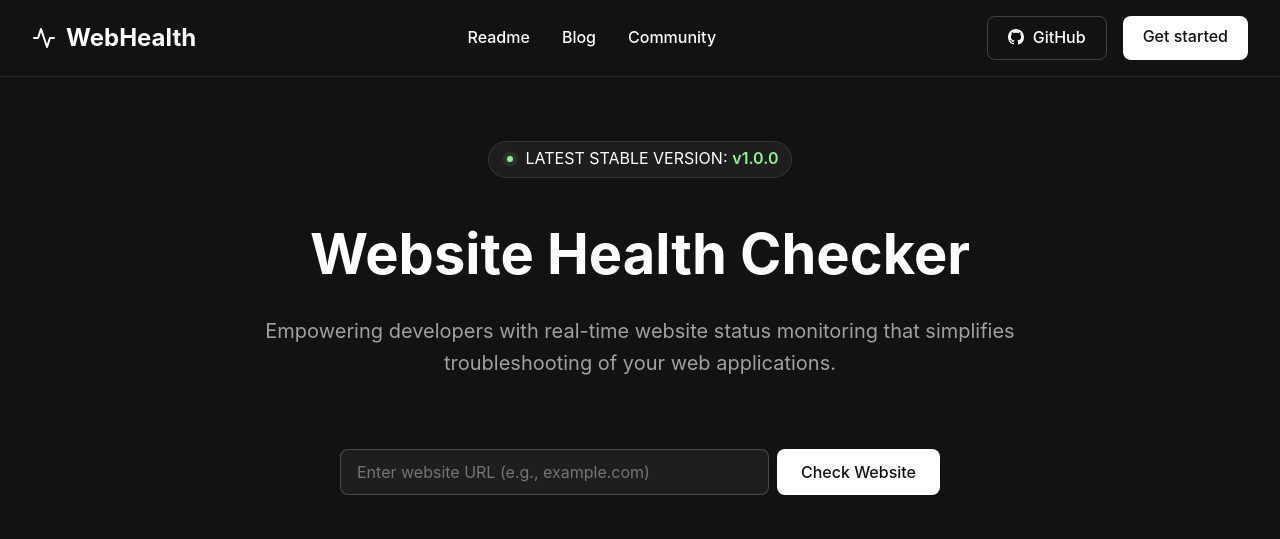
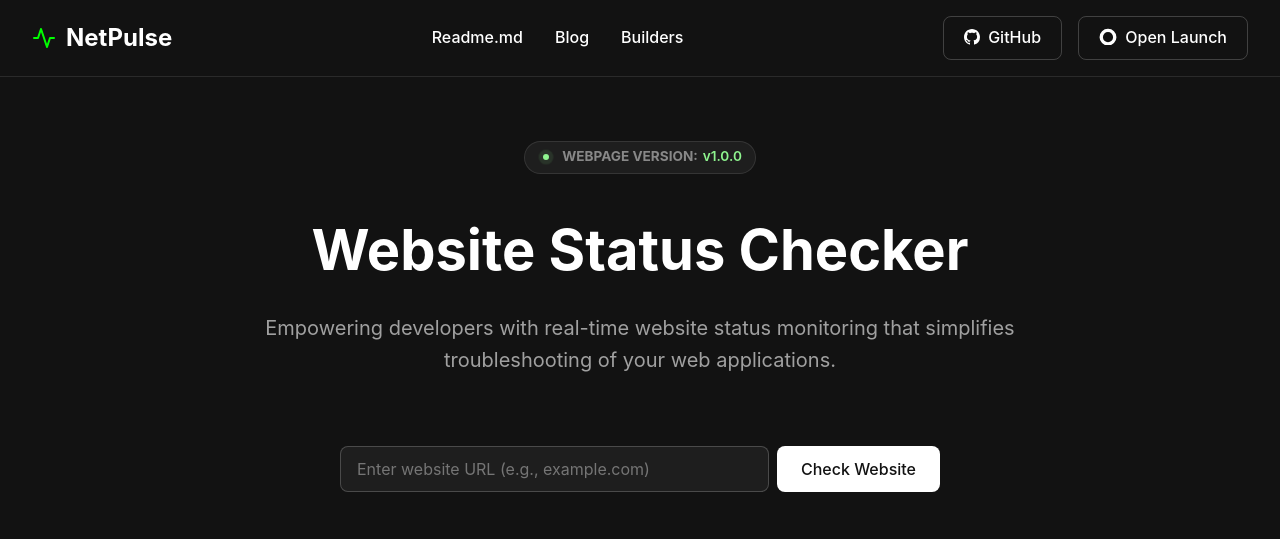
Before and after one commit to abhirajadhikary06/WHC, a Flask app: page / in a window 1280 px wide. Shown: the top 539 px of the page. Run offline with Flask 3, Linux system fonts and the light colour scheme; data that the repository does not hold is empty; some libraries are stand-ins or nearby versions.

Commit message:
Added updates

```diff
--- a/etl.py
+++ b/etl.py
@@ -52,15 +52,14 @@ def check_website(url):
     cur = conn.cursor()
     cur.execute("""
         INSERT INTO website_checks_log (
-            url, status_code, status_message, response_time_ms, checked_at, error_message
-        ) VALUES (%s, %s, %s, %s, %s, %s)
+            url, status_code, status_message, response_time_ms, checked_at
+        ) VALUES (%s, %s, %s, %s, %s)
     """, (
         result['url'],
         result['status_code'],
         result['status_message'],
         result['response_time_ms'],
         result['checked_at'],
-        result['error_message']
     ))
     conn.commit()
     cur.close()
--- a/templates/index.html
+++ b/templates/index.html
@@ -3,22 +3,23 @@
 <head>
     <meta charset="UTF-8">
     <meta name="viewport" content="width=device-width, initial-scale=1.0">
-    <title>Website Health Checker</title>
+    <title>NetPulse</title>
+    <link rel="icon" type="image/svg+xml" href="{{ url_for('static', filename='favicon.svg') }}">
     <link rel="stylesheet" href="{{ url_for('static', filename='style.css') }}">
 </head>
 <body>
     <div class="navbar">
         <a href="/" class="logo">
-            <svg viewBox="0 0 24 24" fill="none" stroke="currentColor" stroke-width="2" stroke-linecap="round" stroke-linejoin="round">
+            <svg viewBox="0 0 24 24" fill="none" stroke="#00ff00" stroke-width="2" stroke-linecap="round" stroke-linejoin="round">
                 <polyline points="22 12 18 12 15 21 9 3 6 12 2 12"></polyline>
             </svg>
-            WebHealth
+            NetPulse
         </a>
 
         <div class="nav-links">
-            <a href="/documentation">Readme</a>
-            <a href="/blog">Blog</a>
-            <a href="/community">Community</a>
+            <a href="https://github.com/abhirajadhikary06/WHC/blob/main/README.md">Readme.md</a>
+            <a href="https://developer.mozilla.org/en-US/docs/Web/HTTP/Reference/Status">Blog</a>
+            <a href="/team">Builders</a>
         </div>
 
         <div class="actions">
@@ -28,7 +29,14 @@
                 </svg>
                 GitHub
             </a>
-            <a href="/get-started" class="btn btn-primary">Get started</a>
+            <a href="https://openlaunch.org" class="btn btn-outline">
+                <!-- Open Launch Logo SVG: Bold Doughnut O (center not filled) -->
+                <svg xmlns="http://www.w3.org/2000/svg" width="18" height="18" viewBox="0 0 32 32" fill="none" style="vertical-align: -0.125em; margin-right: 0.25rem;">
+                    <circle cx="16" cy="18" r="12" stroke="currentColor" stroke-width="6" fill="none"/>
+                    <circle cx="16" cy="16" r="7" fill="none"/>
+                </svg>
+                Open Launch
+            </a>
         </div>
     </div>
 
@@ -38,10 +46,10 @@
                 <div class="dot-bg"></div>
                 <div class="dot"></div>
             </div>
-            <span>LATEST STABLE VERSION:</span>
-            <span class="version">v1.0.0</span>
+            <span style="font-size: 0.85em; color: #888; font-weight: bold;">WEBPAGE VERSION:</span>
+            <span style="font-size: 0.85em;" class="version">v1.0.0</span>
         </div>
-        <h1>Website Health Checker</h1>
+        <h1>Website Status Checker</h1>
         <p class="subtitle">Empowering developers with real-time website status monitoring that simplifies troubleshooting of your web applications.</p>
     </div>
 
@@ -117,6 +125,26 @@
                 this.reset();
             }, 100);
         });
+
+        // Auto-dismiss message alerts after a few seconds
+        document.addEventListener('DOMContentLoaded', function() {
+            const messages = document.querySelectorAll('.message');
+
+            if (messages.length > 0) {
+                messages.forEach(message => {
+                    // Add fade-out class for smooth transition
+                    setTimeout(() => {
+                        message.style.opacity = '0';
+                        message.style.transition = 'opacity 0.5s ease';
+                    }, 3000); // Wait 3 seconds before starting fade
+
+                    // Remove from DOM after fade completes
+                    setTimeout(() => {
+                        message.remove();
+                    }, 3500); // 3000ms wait + 500ms for fade transition
+                });
+            }
+        });
     </script>
 </body>
 </html>
```
Also changed, not shown: README.md, static/favicon.svg (added).
